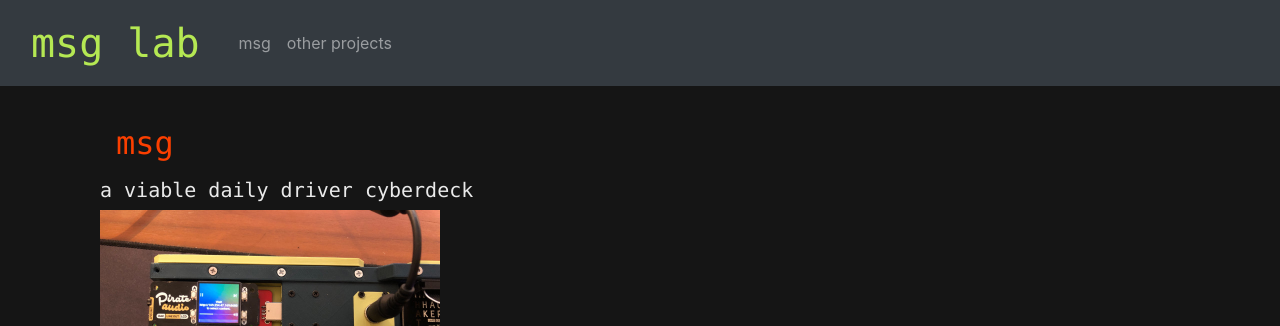
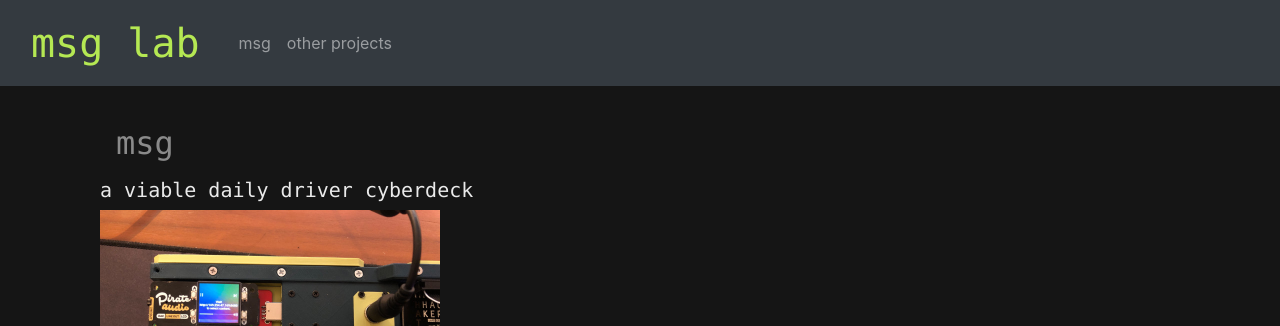
Before and after one commit to msglab/msglab, a Jekyll site: the page index.html, which Jekyll copies as it is, in a window 1280 px wide. Shown: the top 326 px of the page. Built offline with Jekyll 4.4.1, drawn with Linux system fonts in a browser that asks for light colours.

Commit message:
Update style.css

```diff
--- a/css/style.css
+++ b/css/style.css
@@ -22,21 +22,21 @@
 
   a.nav-link:link
 {
-   color: #fb3f00;
+   color: rgba(255,255,255,.5);
    text-decoration: none;
 }
 a.nav-link:visited
 {
-   color: #fb3f00;
+   color: rgba(255,255,255,.5);
    text-decoration: none;
 }
 a.nav-link:hover
 {
-   color: #fb3f00;
+   color: rgba(255,255,255,.5)00;
    text-decoration: none;
 }
 a.nav-link:active
 {
-   color: #fb3f00;
+   color: rgba(255,255,255,.5);
    text-decoration: none;
 }
```
